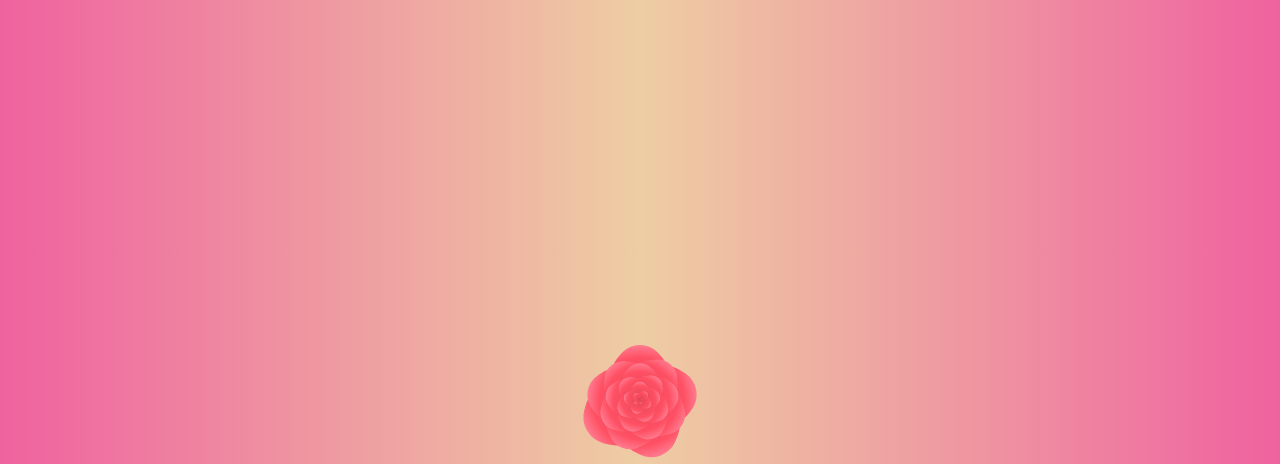
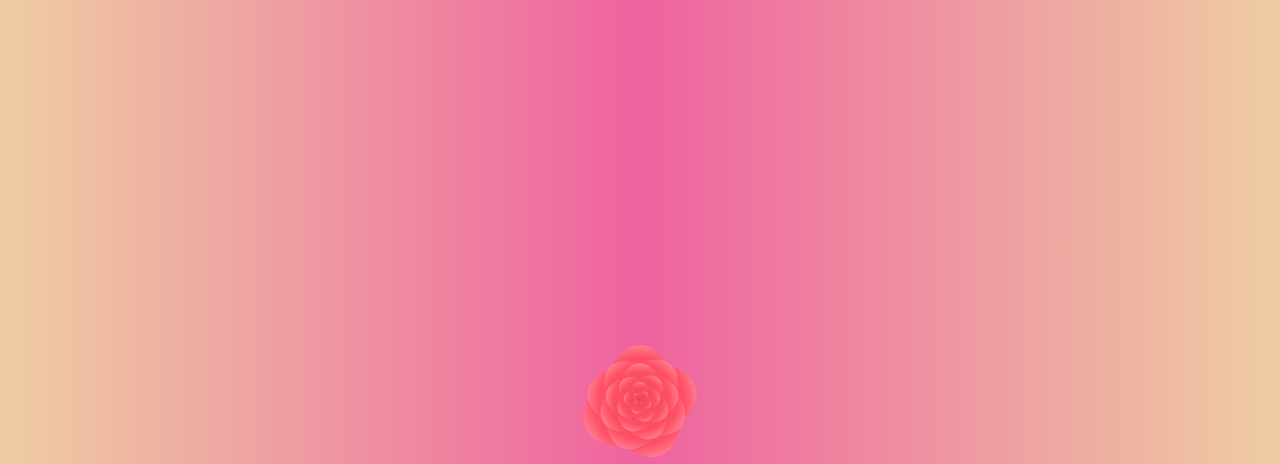
Before and after one commit to adwi-ti/Happy-Rose-Day, a plain HTML site: page index.html in a window 1280 px wide. Shown: the top 464 px of the page. Drawn offline with Linux system fonts and the light colour scheme.

Commit message:
Update style.css

```diff
--- a/style.css
+++ b/style.css
@@ -5,7 +5,7 @@ body, html {
     padding: 0;
     height: 100%;
     width: 100%;
-    background: linear-gradient(to right, #EF629F , #EECDA3 , #EF629F);
+    background: linear-gradient(to right, #eecda3, #ef629f, #eecda3 );
 }
 
 h1{
```
